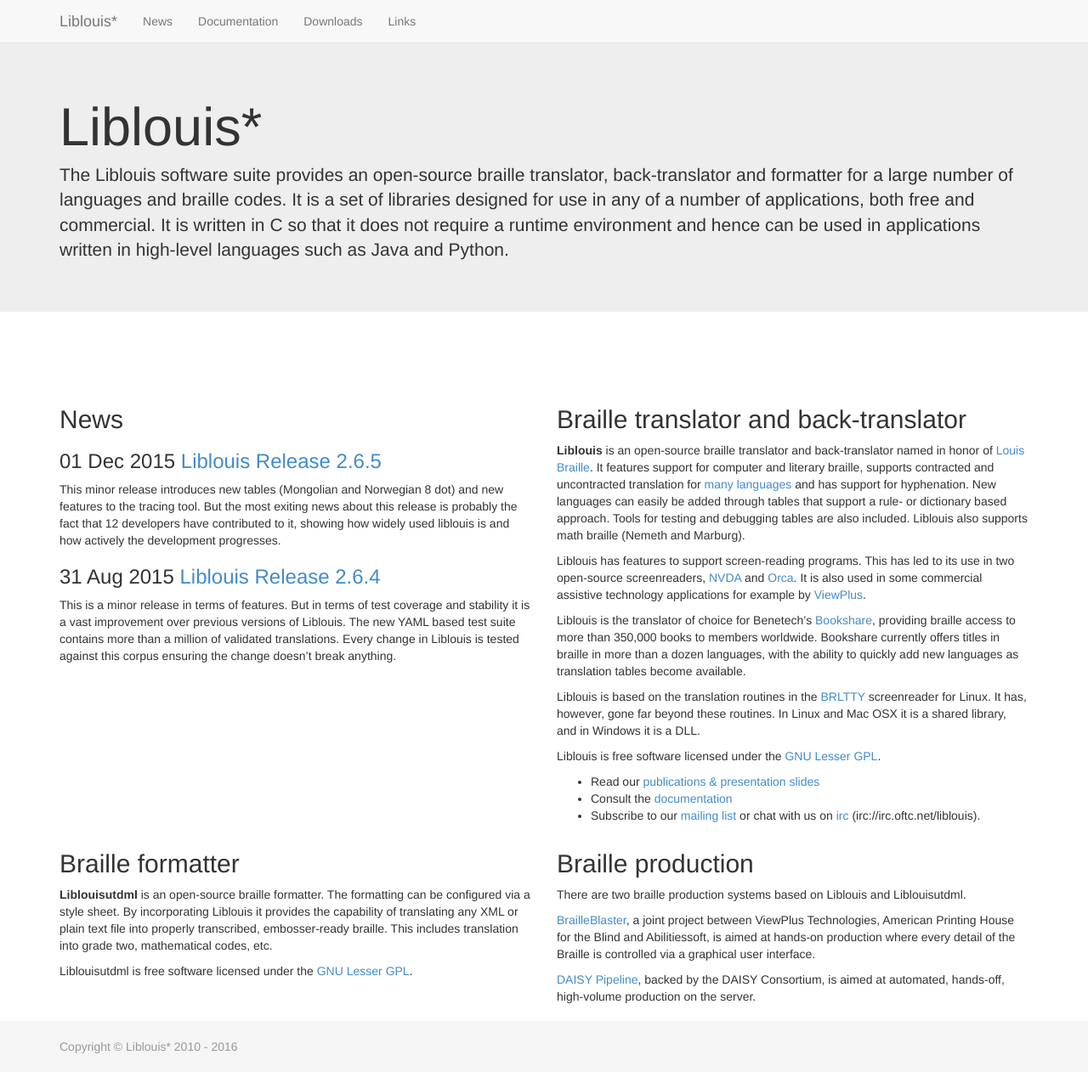
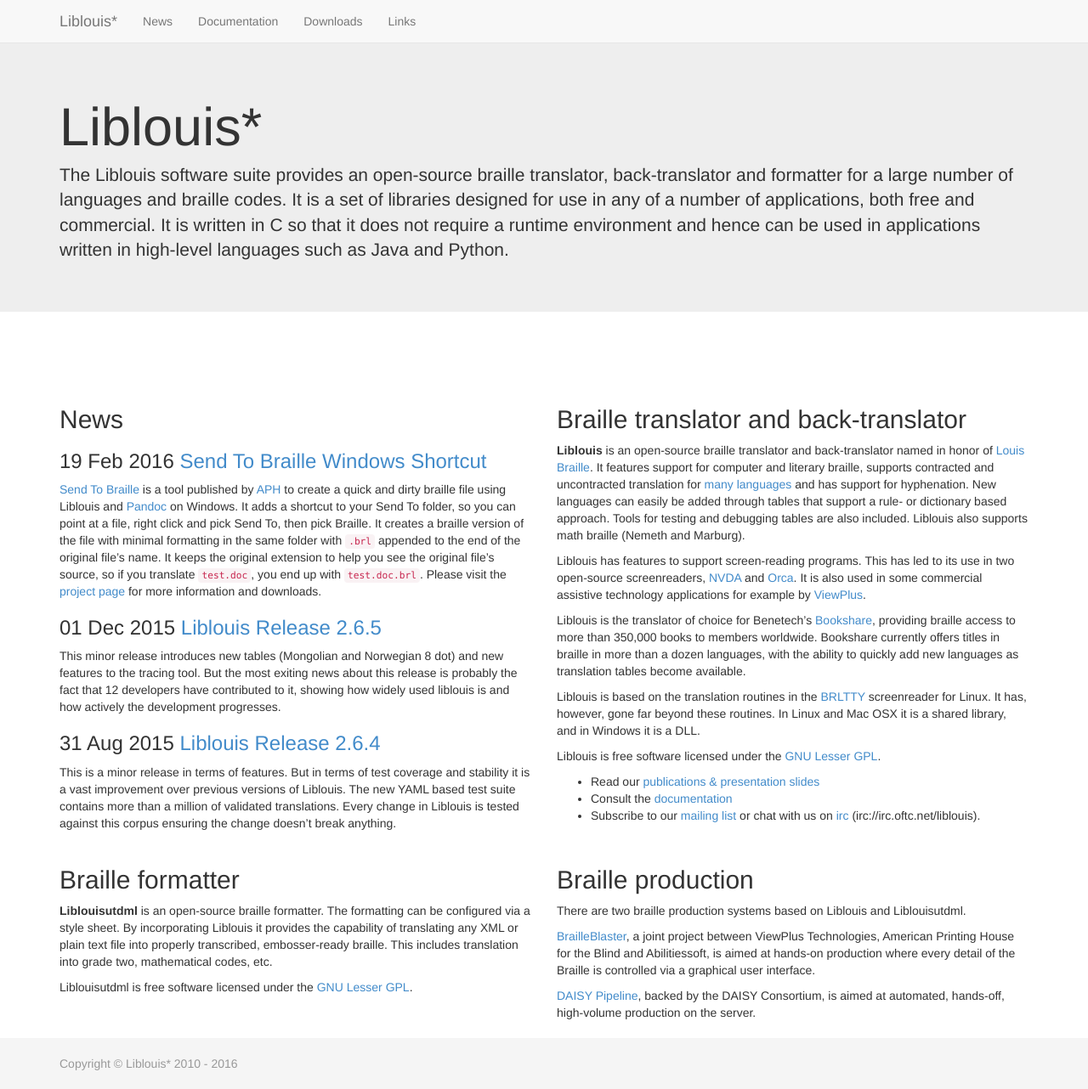
Before and after one commit to liblouis/liblouis.github.io, a Jekyll site: the page built from index.md, in a window 1280 px wide and 1282 px high. Shown: the whole window at 85% size. Built offline with Jekyll 4.4.1, drawn with Linux system fonts in a browser that asks for light colours.

Commit message:
Add a news entry for the Send To Braille Windows Shortcut

```diff
--- a/_layouts/front.html
+++ b/_layouts/front.html
@@ -57,9 +57,7 @@
       </div>
 
       <div class="container">
-	<div class="row">
-	  {{ content }}
-	</div>
+	{{ content }}
       </div> <!-- /container -->
     </div> <!-- /wrap -->
 
--- /dev/null
+++ b/_posts/2016-2-19-Send-To-Braille-Windows-Shortcut.md
@@ -0,0 +1,16 @@
+---
+title: Send To Braille Windows Shortcut
+category: Liblouis
+---
+
+[Send To Braille](http://tech.aph.org/lt) is a tool published by
+[APH](http://www.aph.org) to create a quick and dirty braille file
+using Liblouis and [Pandoc](http://www.pandoc.org) on Windows. It adds
+a shortcut to your Send To folder, so you can point at a file, right
+click and pick Send To, then pick Braille. It creates a braille
+version of the file with minimal formatting in the same folder with
+`.brl` appended to the end of the original file's name. It keeps the
+original extension to help you see the original file's source, so if
+you translate `test.doc`, you end up with `test.doc.brl`. Please visit
+the [project page](http://tech.aph.org/lt) for more information and
+downloads.
--- a/index.md
+++ b/index.md
@@ -6,11 +6,12 @@
 
 {::options parse_block_html="true" /}
 
+<div class="row">
 <div class="col-md-6">
 
 ## News
 
-{% for post in site.posts limit:2 %}
+{% for post in site.posts limit:3 %}
 ### {{ post.date | date_to_string}} [{{ post.title }}]({{ post.url }})
 
 {{ post.excerpt }}
@@ -36,8 +37,10 @@
 * Consult the [documentation](documentation)
 * Subscribe to our [mailing list](http://www.freelists.org/list/liblouis-liblouisxml) or chat with us on [irc](irc://irc.oftc.net/liblouis) (irc://irc.oftc.net/liblouis).
 
-</div>
+</div> <!-- /col-md-6 -->
+</div> <!-- /row -->
 
+<div class="row">
 <div class="col-md-6">
 
 ## Braille formatter
@@ -57,4 +60,5 @@
 
 [DAISY Pipeline](http://www.daisy.org/pipeline2), backed by the DAISY Consortium, is aimed at automated, hands-off, high-volume production on the server.
 
-</div>
+</div> <!-- /col-md-6 -->
+</div> <!-- /row -->
```
